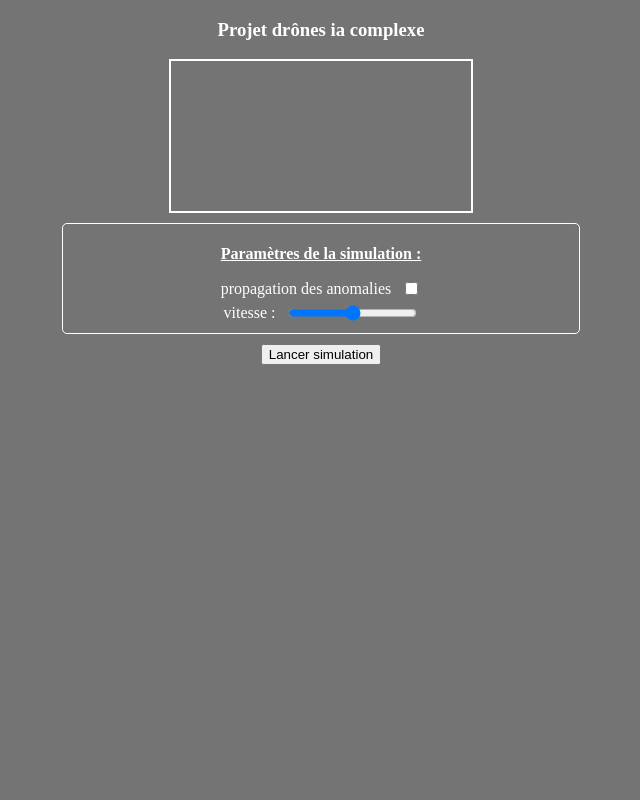
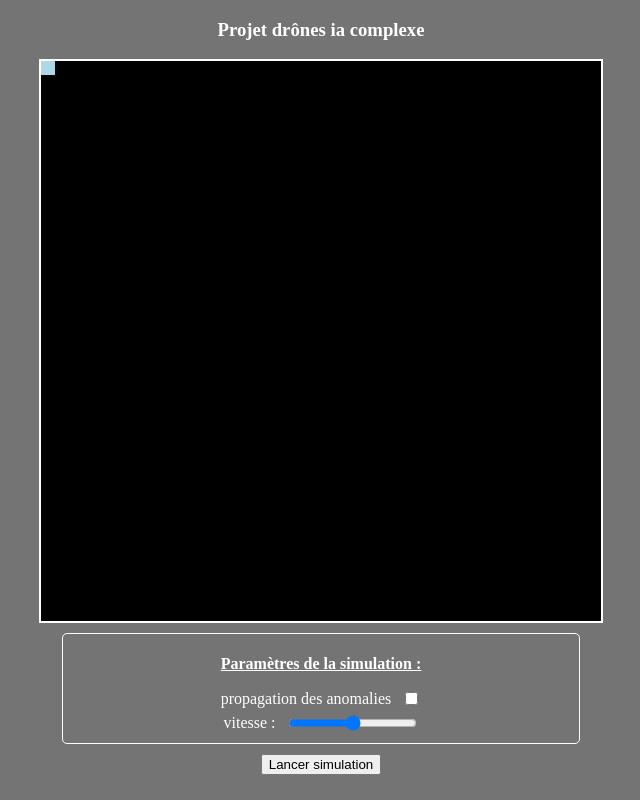
Before and after one commit to Nizijolas/iaComplexe, a plain HTML site: page index.html in a window 1280 px wide. Shown: the whole page, without its empty margins (319-959 px from the left). Drawn offline with Linux system fonts and the light colour scheme.

Commit message:
ajout erreur module

```diff
--- a/index.html
+++ b/index.html
@@ -23,6 +23,6 @@
     </div>
     <button id="lancerSimulation"> Lancer simulation </button>
 </body>
-<script src="/js/index.js"></script>
+<script src="/js/index.js" type="module"></script>
 
 </html>
```
